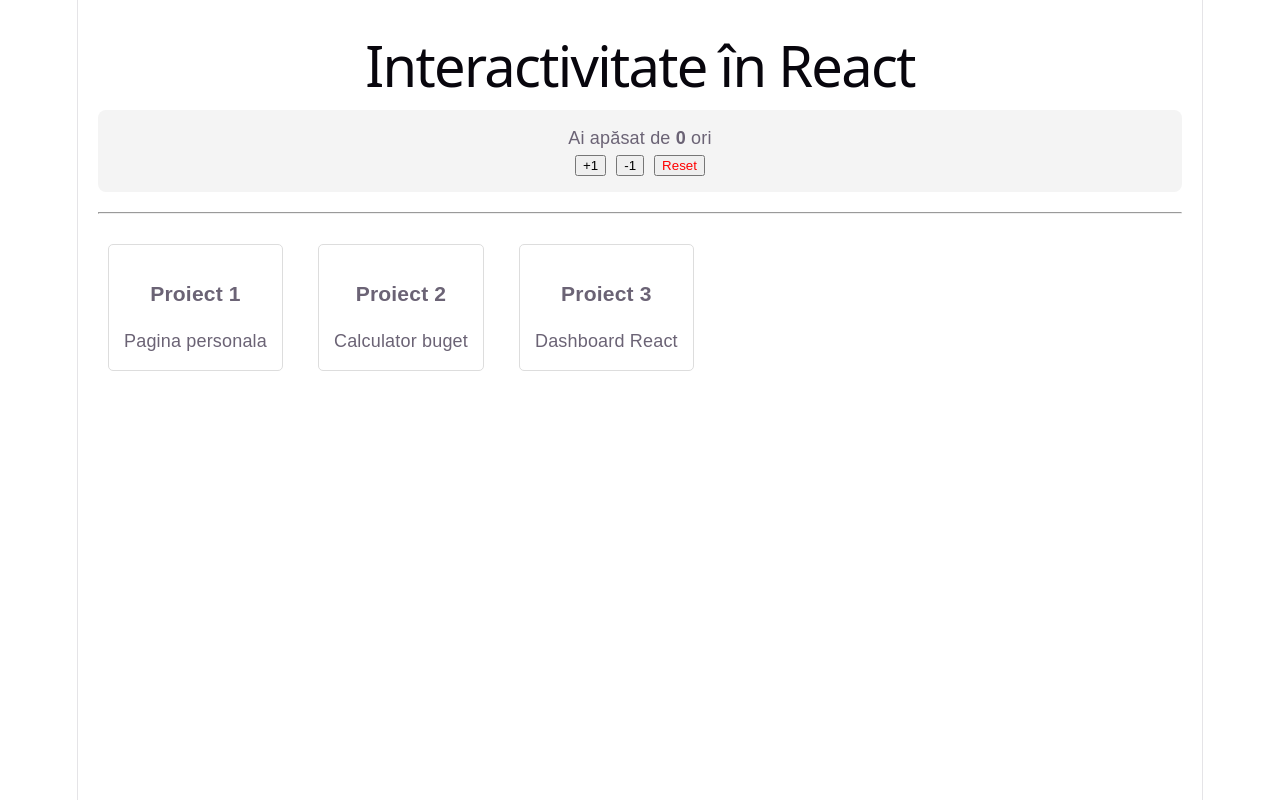
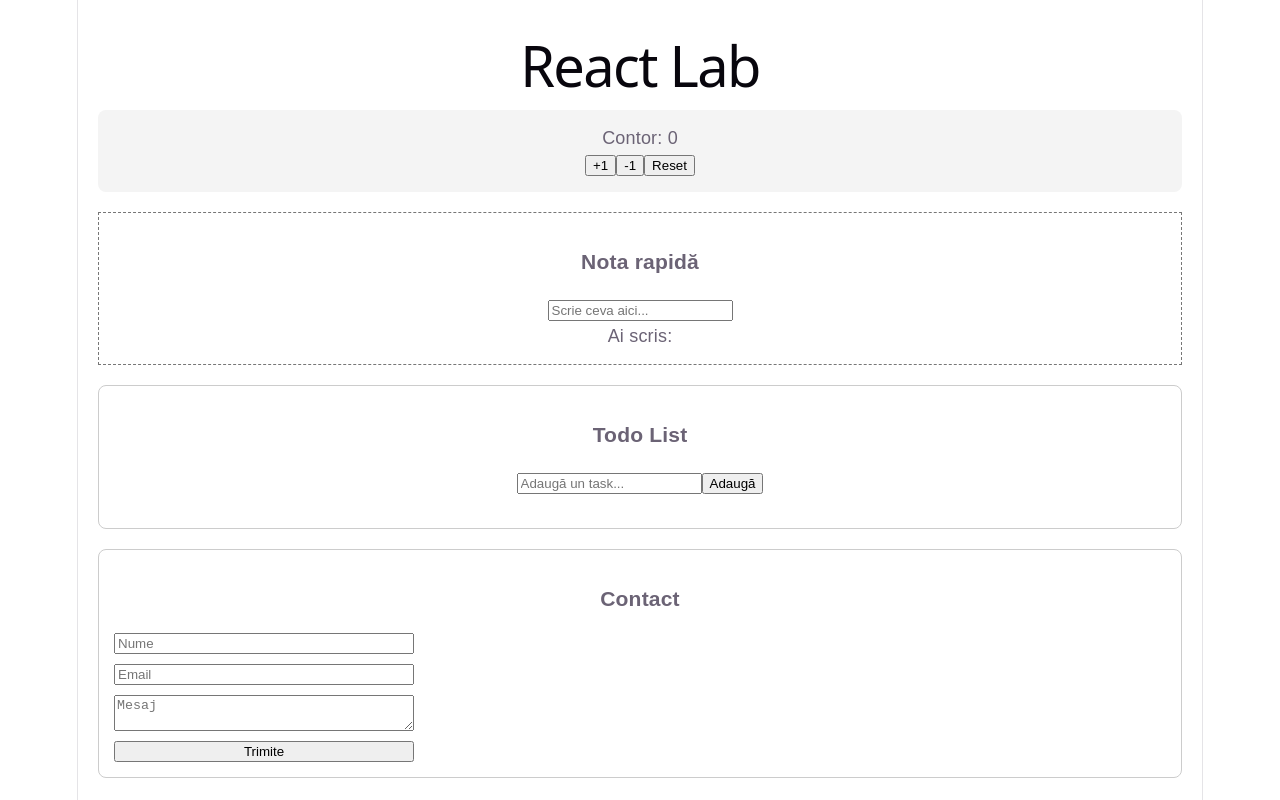
Before and after one commit to andrei-rd/Lab-PW, a React (Vite) app: page / in a window 1280 px wide. Shown: the top 800 px of the page. Built offline with nearby package versions, Linux system fonts and the light colour scheme.

Commit message:
Exercițiul 4: Implementat Formular de contact

```diff
--- a/src/App.jsx
+++ b/src/App.jsx
@@ -1,35 +1,37 @@
 import { useState } from 'react';
 import Card from './Card';
+import QuickNote from './QuickNote';
+import TodoList from './TodoList';
+import ContactForm from './ContactForm';
 
 function App() {
   const [count, setCount] = useState(0);
 
   const projects = [
     { title: "Proiect 1", description: "Pagina personala" },
-    { title: "Proiect 2", description: "Calculator buget" },
-    { title: "Proiect 3", description: "Dashboard React" }
+    { title: "Proiect 2", description: "Calculator buget" }
   ];
 
   return (
     <div style={{ padding: '20px', fontFamily: 'Arial, sans-serif' }}>
-      <h1>Interactivitate în React</h1>
+      <h1>React Lab</h1>
 
-      <div style={{ background: '#f4f4f4', padding: '15px', borderRadius: '8px', marginBottom: '20px' }}>
-        <p>Ai apăsat de <strong>{count}</strong> ori</p>
+      <div style={{ background: '#f4f4f4', padding: '15px', borderRadius: '8px' }}>
+        <p>Contor: {count}</p>
         <button onClick={() => setCount(count + 1)}>+1</button>
-        <button onClick={() => setCount(count - 1)} style={{ marginLeft: '10px' }}>-1</button>
-        <button onClick={() => setCount(0)} style={{ marginLeft: '10px', color: 'red' }}>Reset</button>
+        <button onClick={() => setCount(count - 1)}>-1</button>
+        <button onClick={() => setCount(0)}>Reset</button>
       </div>
 
-      <hr />
+      <QuickNote />
+      <TodoList />
+      <ContactForm />
 
-      <div style={{ display: 'flex', flexWrap: 'wrap', gap: '15px', marginTop: '20px' }}>
+      <hr style={{ margin: '30px 0' }} />
+
+      <div style={{ display: 'flex', gap: '15px' }}>
         {projects.map((item, index) => (
-          <Card
-            key={index}
-            title={item.title}
-            description={item.description}
-          />
+          <Card key={index} title={item.title} description={item.description} />
         ))}
       </div>
     </div>
--- /dev/null
+++ b/src/ContactForm.jsx
@@ -0,0 +1,43 @@
+import { useState } from 'react';
+
+function ContactForm() {
+  const [name, setName] = useState('');
+  const [email, setEmail] = useState('');
+  const [message, setMessage] = useState('');
+  const [feedback, setFeedback] = useState('');
+
+  function handleSubmit() {
+    if (name.trim() === '' || email.trim() === '' || message.trim() === '') {
+      setFeedback('Completeaza toate campurile!');
+    } else {
+      setFeedback('Multumim, ' + name + '!');
+    }
+  }
+
+  return (
+    <div style={{ marginTop: '20px', padding: '15px', border: '1px solid #ccc', borderRadius: '8px' }}>
+      <h3>Contact</h3>
+      <div style={{ display: 'flex', flexDirection: 'column', gap: '10px', maxWidth: '300px' }}>
+        <input
+          value={name}
+          onChange={(e) => setName(e.target.value)}
+          placeholder="Nume"
+        />
+        <input
+          value={email}
+          onChange={(e) => setEmail(e.target.value)}
+          placeholder="Email"
+        />
+        <textarea
+          value={message}
+          onChange={(e) => setMessage(e.target.value)}
+          placeholder="Mesaj"
+        />
+        <button onClick={handleSubmit}>Trimite</button>
+      </div>
+      {feedback && <p><strong>{feedback}</strong></p>}
+    </div>
+  );
+}
+
+export default ContactForm;
--- /dev/null
+++ b/src/QuickNote.jsx
@@ -0,0 +1,20 @@
+import { useState } from 'react';
+
+function QuickNote() {
+  const [note, setNote] = useState('');
+
+  return (
+    <div style={{ marginTop: '20px', padding: '15px', border: '1px dashed #777' }}>
+      <h3>Nota rapidă</h3>
+      <input
+        type="text"
+        value={note}
+        onChange={(e) => setNote(e.target.value)}
+        placeholder="Scrie ceva aici..."
+      />
+      <p>Ai scris: <strong>{note}</strong></p>
+    </div>
+  );
+}
+
+export default QuickNote;
--- /dev/null
+++ b/src/TodoList.jsx
@@ -0,0 +1,41 @@
+import { useState } from 'react';
+
+function TodoList() {
+  const [todos, setTodos] = useState([]);
+  const [input, setInput] = useState('');
+
+  function handleAdd() {
+    if (input.trim() === '') return;
+    setTodos([...todos, input]);
+    setInput('');
+  }
+
+  function handleDelete(index) {
+    setTodos(todos.filter((_, i) => i !== index));
+  }
+
+  return (
+    <div style={{ marginTop: '20px', padding: '15px', border: '1px solid #ccc', borderRadius: '8px' }}>
+      <h3>Todo List</h3>
+      <input
+        value={input}
+        onChange={(e) => setInput(e.target.value)}
+        placeholder="Adaugă un task..."
+      />
+      <button onClick={handleAdd}>Adaugă</button>
+
+      <ul>
+        {todos.map((todo, index) => (
+          <li key={index}>
+            {todo}
+            <button onClick={() => handleDelete(index)} style={{ marginLeft: '10px', color: 'red' }}>
+              Șterge
+            </button>
+          </li>
+        ))}
+      </ul>
+    </div>
+  );
+}
+
+export default TodoList;
```
